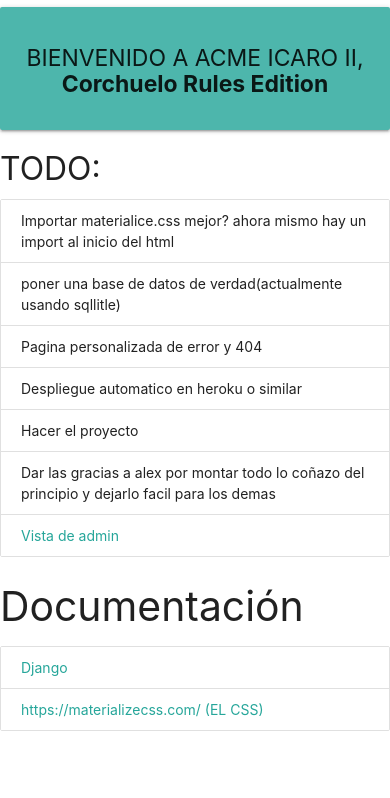
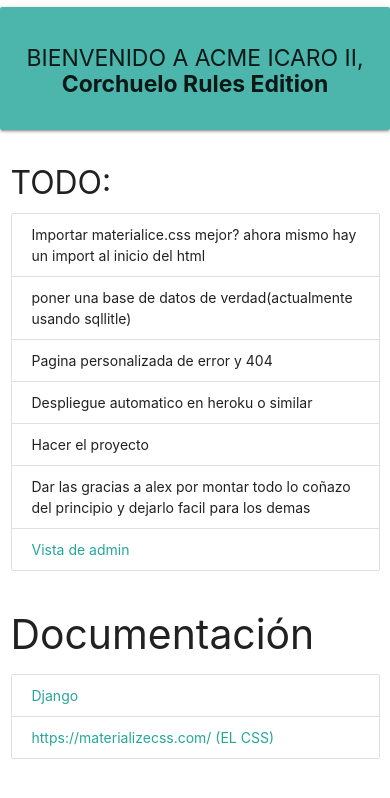
Before and after one commit to supremmaer/AIM-GAMES-PLATFORM, a Django app: page / in a window 390 px wide. Shown: the top 798 px of the page. Run offline with Django 3.2, Linux system fonts and the light colour scheme.

Commit message:
responsive index.html

```diff
--- a/AIM_GAMES_PLATAFORM/templates/index.html
+++ b/AIM_GAMES_PLATAFORM/templates/index.html
@@ -8,6 +8,9 @@
 
 
 <div class="card-panel center teal lighten-2"><h5>BIENVENIDO A ACME ICARO II, <b>Corchuelo Rules Edition</b></h5></div>
+<div class="row">
+    <div class="col s12 m6">
+
         <h4>TODO:</h4>
         <ul class="collection">
             <li class="collection-item">Importar materialice.css mejor? ahora mismo hay un import al inicio del html</li>
@@ -19,9 +22,13 @@
              <a href="http://localhost:8005/admin" class="collection-item">Vista de admin</a>
 
         </ul>
+    </div>
+    <div class="col s12 m6">
+
     <h3>Documentación</h3>
          <div class="collection">
              <a href="https://docs.djangoproject.com/en/2.1/ " class="collection-item">Django</a> </li>
              <a href="https://materializecss.com/" class="collection-item">https://materializecss.com/ (EL CSS)</a>
-
          </div>
+    </div>
+</div>
```
Lines whose indentation alone changed are shown as unchanged.
